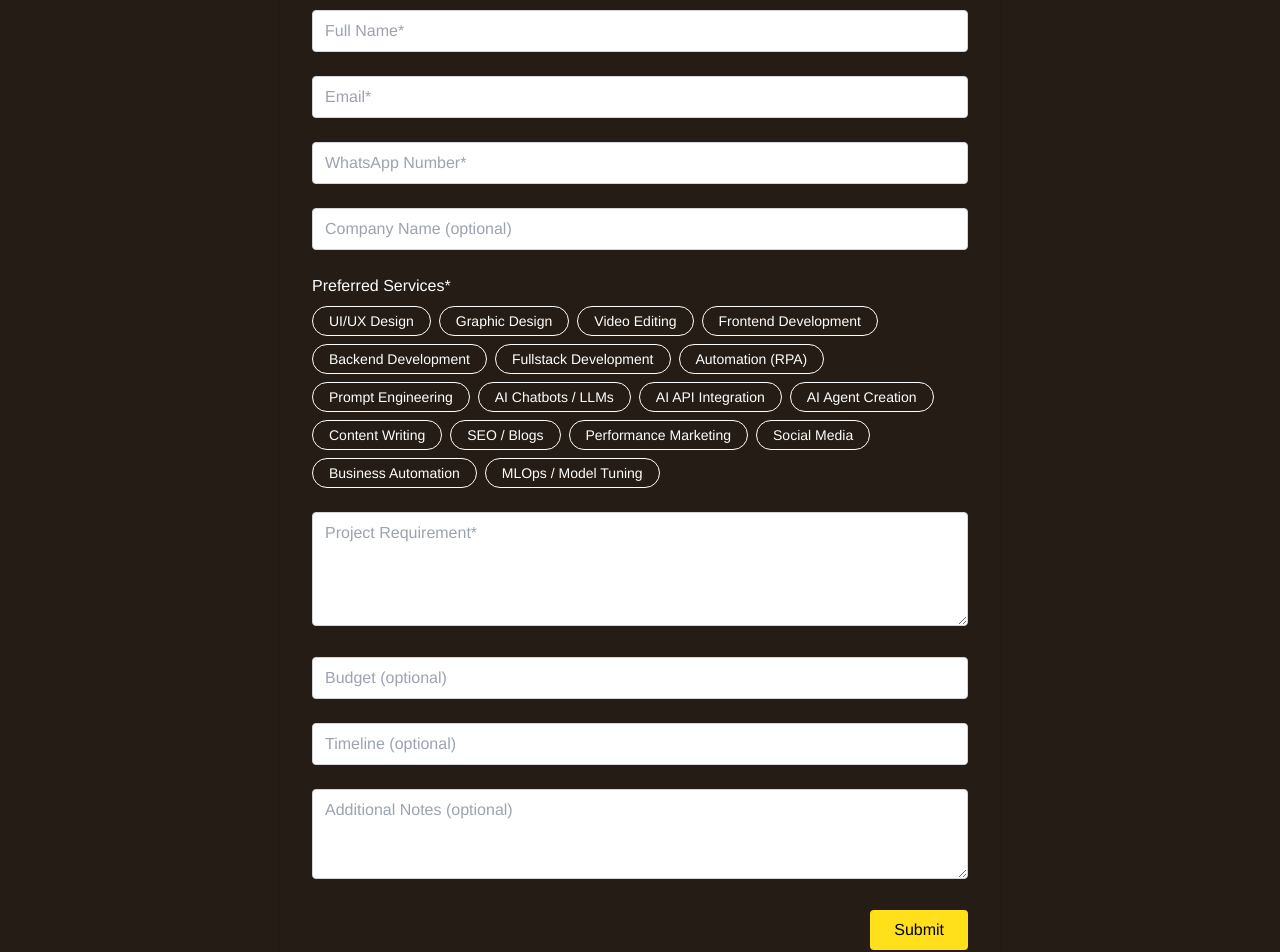
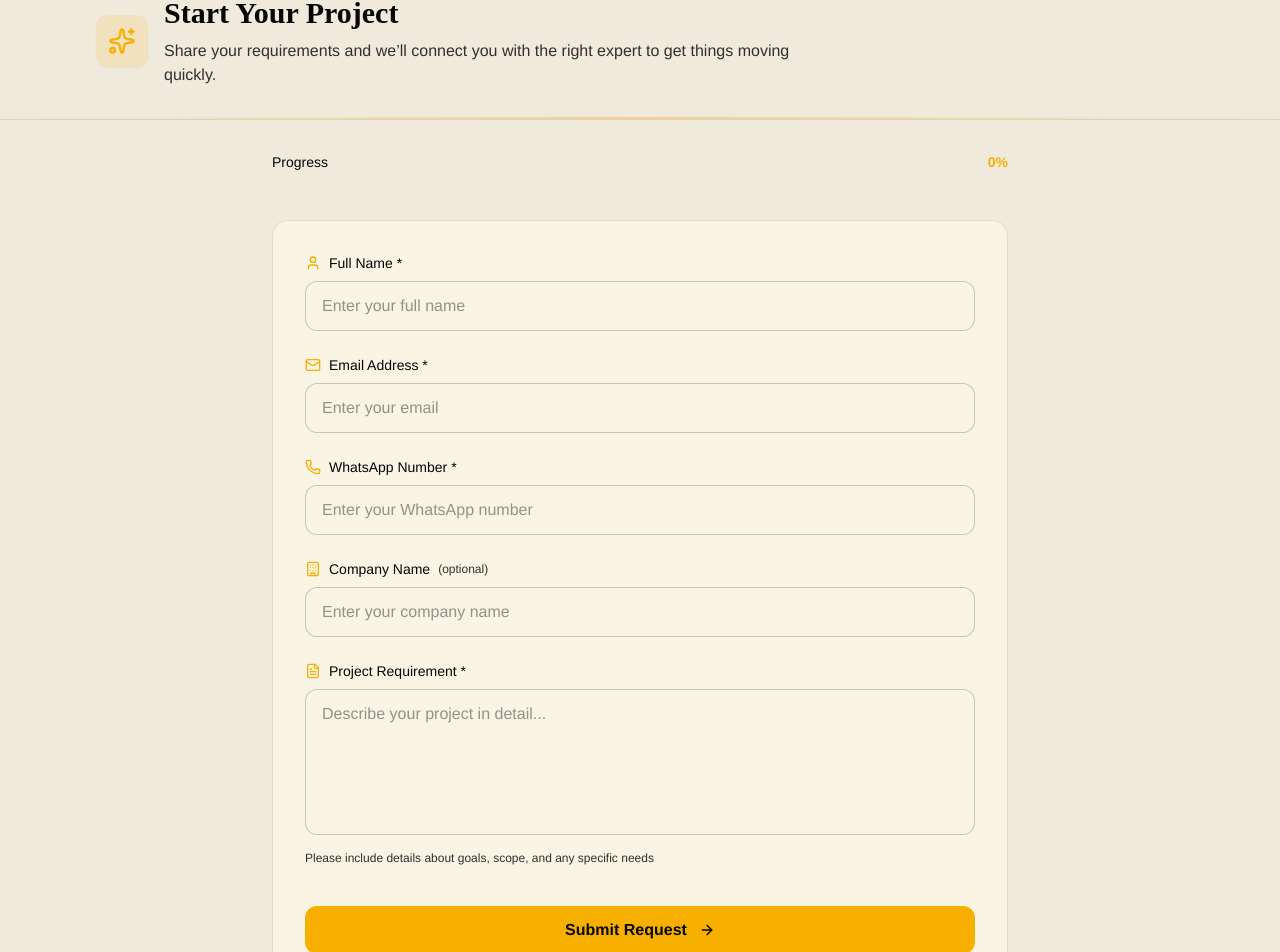
Before and after one commit to aryantrivedi28/aitm-isolated, a Next.js app: page /client-request in a window 1280 px wide. Shown: the part 162-1114 px from the top of the page. Built offline with nearby package versions, Linux system fonts and the light colour scheme; no server answers.

Commit message:
Client request sent

```diff
--- /dev/null
+++ b/src/app/api/client-submission/route.ts
@@ -0,0 +1,62 @@
+import { NextApiRequest, NextApiResponse } from 'next';
+import { supabase } from '../../../lib/SupabaseAuthClient';
+import { syncToGoogleSheets } from '../../../lib/googleSheetSync';
+import { sendAdminEmail } from '@/src/lib/mailer';
+
+export default async function handler(req: NextApiRequest, res: NextApiResponse) {
+  if (req.method !== 'POST') {
+    return res.status(405).json({ error: 'Method not allowed' });
+  }
+
+  try {
+    const { fullName, email, phone, company, requirement } = req.body;
+
+    // 1. Save to Supabase (you definitely have access to this)
+    const { data: inserted, error: insertError } = await supabase
+      .from('client_requests')
+      .insert([{
+        full_name: fullName,
+        email,
+        phone,
+        company: company || '',
+        requirement,
+        status: 'pending',
+        created_at: new Date().toISOString()
+      }])
+      .select()
+      .single();
+
+    if (insertError) throw insertError;
+
+    // 2. Sync to Google Sheets (server-side)
+    await syncToGoogleSheets({
+      timestamp: new Date().toISOString(),
+      fullName,
+      email,
+      phone,
+      company: company || 'N/A',
+      requirement,
+      status: 'pending'
+    });
+
+    // 3. Send email notification
+    await sendAdminEmail({
+      fullName,
+      email,
+      phone,
+      company: company || 'N/A',
+      requirement,
+      timestamp: new Date().toISOString()
+    });
+
+    return res.status(200).json({
+      success: true,
+      message: 'Request submitted and processed',
+      data: inserted
+    });
+
+  } catch (error) {
+    console.error('API error:', error);
+    return res.status(500).json({ error: 'Internal server error' });
+  }
+}
--- a/src/app/client-request/page.tsx
+++ b/src/app/client-request/page.tsx
@@ -1,10 +1,11 @@
 'use client';
 
-console.log('🚀 LOADED client-request/page.tsx')
 import React, { useState, useEffect } from 'react';
 import { useRouter } from 'next/navigation';
 import { supabase } from '../../lib/SupabaseAuthClient';
 import { matchFreelancerToClient } from '../../lib/matchmaker';
+import { motion } from 'framer-motion';
+import { User, Mail, Phone, Building, FileText, ArrowRight, Sparkles } from 'lucide-react';
 
 export default function ClientRequestForm() {
   const router = useRouter();
@@ -14,42 +15,41 @@ export default function ClientRequestForm() {
     email: '',
     phone: '',
     company: '',
-    services: [] as string[],
-    requirement: '',
-    budget: '',
-    timeline: '',
-    notes: ''
+    requirement: ''
   });
 
+  const [loading, setLoading] = useState(false);
   const [progress, setProgress] = useState(0);
 
-  const serviceOptions = [
-    'UI/UX Design', 'Graphic Design', 'Video Editing',
-    'Frontend Development', 'Backend Development', 'Fullstack Development',
-    'Automation (RPA)', 'Prompt Engineering', 'AI Chatbots / LLMs',
-    'AI API Integration', 'AI Agent Creation',
-    'Content Writing', 'SEO / Blogs', 'Performance Marketing',
-    'Social Media', 'Business Automation', 'MLOps / Model Tuning'
-  ];
+  // Animation variants
+  const fadeInUp = {
+    hidden: { opacity: 0, y: 20 },
+    visible: {
+      opacity: 1,
+      y: 0,
+      transition: { duration: 0.6 }
+    }
+  };
+
+  const staggerContainer = {
+    hidden: { opacity: 0 },
+    visible: {
+      opacity: 1,
+      transition: {
+        staggerChildren: 0.1,
+        delayChildren: 0.2
+      }
+    }
+  };
 
   useEffect(() => {
     let filled = 0;
     if (form.fullName) filled++;
     if (form.email) filled++;
     if (form.phone) filled++;
-    if (form.services.length) filled++;
     if (form.requirement) filled++;
-    setProgress(Math.round((filled / 5) * 100));
+    setProgress(Math.round((filled / 4) * 100));
   }, [form]);
-
-  const toggleService = (option: string) => {
-    setForm(prev => ({
-      ...prev,
-      services: prev.services.includes(option)
-        ? prev.services.filter(item => item !== option)
-        : [...prev.services, option]
-    }));
-  };
 
   const handleChange = (e: React.ChangeEvent<HTMLInputElement | HTMLTextAreaElement>) => {
     setForm({ ...form, [e.target.name]: e.target.value });
@@ -57,98 +57,305 @@ export default function ClientRequestForm() {
 
 const handleSubmit = async (e: React.FormEvent<HTMLFormElement>) => {
   e.preventDefault();
+  setLoading(true);
 
-    const mappedPayload = {
+  try {
+    // 1. Save to Supabase
+    const { data: inserted, error: insertError } = await supabase
+      .from('client_requests')
+      .insert([{
         full_name: form.fullName,
         email: form.email,
         phone: form.phone,
-      company: form.company,
-      services: form.services,
+        company: form.company || '',
         requirement: form.requirement,
-      budget: form.budget,
-      timeline: form.timeline,
-      notes: form.notes,
-      status: 'pending'
-    };
-
-    const { data: inserted, error: insertError } = await supabase
-      .from('client_requests')
-      .insert([mappedPayload])
+        status: 'pending',
+        instant_email_sent: false,
+        daily_report_included: false
+      }])
       .select()
       .single();
 
-    if (insertError) {
-      console.error('Insert failed:', insertError);
-      alert('Submission failed. Please try again.');
-      return;
+    if (insertError) throw insertError;
+
+    // 2. Send to Google Apps Script for immediate email
+    const scriptUrl = 'https://script.google.com/macros/s/AKfycbxUhJwYMkxudvFvdDkt8CBijAS0Ur1X8Cdts5sr6AodGfVUUj6A7X8ZUQajxd7ppCKy/exec'; // Get from deployment
+
+    const scriptResponse = await fetch(scriptUrl, {
+      method: 'POST',
+      headers: {
+        'Content-Type': 'application/json',
+        'Accept': 'application/json'
+      },
+      body: JSON.stringify({
+        fullName: form.fullName,
+        email: form.email,
+        phone: form.phone,
+        company: form.company || '',
+        requirement: form.requirement,
+        submittedAt: new Date().toISOString()
+      })
+    });
+
+    const scriptResult = await scriptResponse.json();
+
+    if (!scriptResult.success) {
+      console.warn('Instant email may not have been sent:', scriptResult.message);
+      // Continue anyway - Supabase saved successfully
+    } else {
+      console.log('✅ Instant email triggered:', scriptResult.message);
     }
 
-    const { data: freelancers = [], error: fetchError } = await supabase
-      .from('ai_freelancers')
-      .select('*');
-
-    if (fetchError) {
-      console.error('Fetch freelancers error:', fetchError);
-    }
-
-    // after
-const match = await matchFreelancerToClient(mappedPayload, freelancers);
-    if (match) {
+    // 3. Update Supabase with email status
     await supabase
       .from('client_requests')
-        .update({ status: 'matched',
-          assigned_freelancer_id: match!.id })
+      .update({
+        instant_email_sent: true,
+        instant_email_sent_at: new Date().toISOString()
+      })
       .eq('id', inserted.id);
-    }
 
     router.push('/thank-you-client');
+
+  } catch (error) {
+    console.error('Submission error:', error);
+    alert('An error occurred. Please try again.');
+  } finally {
+    setLoading(false);
+  }
 };
 
   return (
-    <main className="min-h-screen bg-[#241C15] text-white">
-      <header className="py-4 text-center text-lg font-bold">Client Project Request</header>
-      <div className="max-w-3xl mx-auto p-6 pb-24">
-        <div className="mb-6">
-          <div className="h-2 w-full bg-gray-700 rounded-full">
-            <div className="h-full bg-[#FFE01B] rounded-full transition-all duration-300" style={{ width: `${progress}%` }} />
-          </div>
-          <div className="text-sm text-right mt-1">{progress}% completed</div>
-        </div>
-        <form onSubmit={handleSubmit} className="space-y-6 bg-[#241C15] rounded-xl shadow p-8">
-          <input type="text" name="fullName" required placeholder="Full Name*" onChange={handleChange} className="w-full border border-gray-300 rounded px-3 py-2 text-black" />
-          <input type="email" name="email" required placeholder="Email*" onChange={handleChange} className="w-full border border-gray-300 rounded px-3 py-2 text-black" />
-          <input type="text" name="phone" required placeholder="WhatsApp Number*" onChange={handleChange} className="w-full border border-gray-300 rounded px-3 py-2 text-black" />
-          <input type="text" name="company" placeholder="Company Name (optional)" onChange={handleChange} className="w-full border border-gray-300 rounded px-3 py-2 text-black" />
-
-          <div>
-            <label className="block mb-2">Preferred Services*</label>
-            <div className="flex flex-wrap gap-2">
-              {serviceOptions.map(option => (
-                <button
-                  key={option}
-                  type="button"
-                  onClick={() => toggleService(option)}
-                  className={`border border-white px-4 py-1 rounded-full text-sm transition-colors duration-200 ${
-                    form.services.includes(option)
-                      ? 'bg-yellow-400 text-black'
-                      : 'text-white hover:bg-yellow-400 hover:text-white'
-                  }`}
+    <main className="min-h-screen bg-[#f0eadd] pt-[125px] pb-16 relative overflow-hidden">
+      {/* Header */}
+      <header className="relative bg-[#f0eadd] border-b border-[#050504]/10">
+        <div className="max-w-6xl mx-auto px-4 sm:px-6 lg:px-8 py-6 sm:py-8">
+          <motion.div
+            initial={{ opacity: 0, y: -12 }}
+            animate={{ opacity: 1, y: 0 }}
+            transition={{ duration: 0.6, ease: "easeOut" }}
+            className="flex items-start sm:items-center gap-4"
           >
-                  {option}
-                </button>
-              ))}
-            </div>
+            {/* Icon */}
+            <div className="flex-shrink-0 p-3 rounded-xl bg-[#f7af00]/15 shadow-sm">
+              <Sparkles className="w-6 h-6 sm:w-7 sm:h-7 text-[#f7af00]" />
             </div>
 
-          <textarea name="requirement" required placeholder="Project Requirement*" onChange={handleChange} className="w-full border border-gray-300 rounded px-3 py-2 text-black" rows={4} />
-          <input type="text" name="budget" placeholder="Budget (optional)" onChange={handleChange} className="w-full border border-gray-300 rounded px-3 py-2 text-black" />
-          <input type="text" name="timeline" placeholder="Timeline (optional)" onChange={handleChange} className="w-full border border-gray-300 rounded px-3 py-2 text-black" />
-          <textarea name="notes" placeholder="Additional Notes (optional)" onChange={handleChange} className="w-full border border-gray-300 rounded px-3 py-2 text-black" rows={3} />
+            {/* Text */}
+            <div className="flex-1">
+              <h1 className="text-xl sm:text-2xl md:text-3xl font-semibold text-[#050504] leading-tight">
+                Start Your Project
+              </h1>
 
-          <div className="flex justify-end">
-            <button type="submit" className="bg-[#FFE01B] text-black px-6 py-2 rounded hover:bg-yellow-300">Submit</button>
+              <p className="mt-1 sm:mt-2 text-sm sm:text-base text-[#31302f] max-w-2xl leading-relaxed">
+                Share your requirements and we’ll connect you with the right expert to get things moving quickly.
+              </p>
             </div>
+          </motion.div>
+        </div>
+
+        {/* Subtle decorative gradient line */}
+        <div className="absolute bottom-0 left-0 w-full h-[2px] bg-gradient-to-r from-transparent via-[#f7af00]/40 to-transparent" />
+      </header>
+
+
+      <div className="max-w-3xl mx-auto px-4 py-8 pb-16">
+        {/* Progress Bar */}
+        <motion.div
+          initial="hidden"
+          animate="visible"
+          variants={fadeInUp}
+          className="mb-8"
+        >
+          <div className="flex justify-between items-center mb-2">
+            <span className="text-sm font-medium text-[#050504]">
+              Progress
+            </span>
+            <span className="text-sm font-semibold text-[#f7af00]">
+              {progress}%
+            </span>
+          </div>
+          <div className="h-2 w-full bg-[#f0eadd] rounded-full overflow-hidden">
+            <motion.div
+              initial={{ width: 0 }}
+              animate={{ width: `${progress}%` }}
+              transition={{ duration: 0.6, ease: "easeInOut" }}
+              className="h-full bg-[#f7af00] rounded-full"
+            />
+          </div>
+        </motion.div>
+
+        {/* Form Container */}
+        <motion.div
+          initial="hidden"
+          animate="visible"
+          variants={staggerContainer}
+          className="bg-[#faf4e5] rounded-2xl border border-[#050504]/10 p-6 md:p-8"
+        >
+          <form onSubmit={handleSubmit} className="space-y-6">
+            {/* Full Name */}
+            <motion.div variants={fadeInUp}>
+              <label className="flex items-center gap-2 mb-2 text-sm font-medium text-[#050504]">
+                <User className="w-4 h-4 text-[#f7af00]" />
+                Full Name *
+              </label>
+              <input
+                type="text"
+                name="fullName"
+                required
+                value={form.fullName}
+                onChange={handleChange}
+                placeholder="Enter your full name"
+                className="w-full px-4 py-3 bg-[#faf4e5] border border-[#050504]/20 rounded-xl text-[#050504] placeholder-[#31302f]/50 focus:outline-none focus:border-[#f7af00] transition-colors"
+              />
+            </motion.div>
+
+            {/* Email */}
+            <motion.div variants={fadeInUp}>
+              <label className="flex items-center gap-2 mb-2 text-sm font-medium text-[#050504]">
+                <Mail className="w-4 h-4 text-[#f7af00]" />
+                Email Address *
+              </label>
+              <input
+                type="email"
+                name="email"
+                required
+                value={form.email}
+                onChange={handleChange}
+                placeholder="Enter your email"
+                className="w-full px-4 py-3 bg-[#faf4e5] border border-[#050504]/20 rounded-xl text-[#050504] placeholder-[#31302f]/50 focus:outline-none focus:border-[#f7af00] transition-colors"
+              />
+            </motion.div>
+
+            {/* Phone */}
+            <motion.div variants={fadeInUp}>
+              <label className="flex items-center gap-2 mb-2 text-sm font-medium text-[#050504]">
+                <Phone className="w-4 h-4 text-[#f7af00]" />
+                WhatsApp Number *
+              </label>
+              <input
+                type="tel"
+                name="phone"
+                required
+                value={form.phone}
+                onChange={handleChange}
+                placeholder="Enter your WhatsApp number"
+                className="w-full px-4 py-3 bg-[#faf4e5] border border-[#050504]/20 rounded-xl text-[#050504] placeholder-[#31302f]/50 focus:outline-none focus:border-[#f7af00] transition-colors"
+              />
+            </motion.div>
+
+            {/* Company Name (Optional) */}
+            <motion.div variants={fadeInUp}>
+              <label className="flex items-center gap-2 mb-2 text-sm font-medium text-[#050504]">
+                <Building className="w-4 h-4 text-[#f7af00]" />
+                Company Name <span className="text-[#31302f] text-xs">(optional)</span>
+              </label>
+              <input
+                type="text"
+                name="company"
+                value={form.company}
+                onChange={handleChange}
+                placeholder="Enter your company name"
+                className="w-full px-4 py-3 bg-[#faf4e5] border border-[#050504]/20 rounded-xl text-[#050504] placeholder-[#31302f]/50 focus:outline-none focus:border-[#f7af00] transition-colors"
+              />
+            </motion.div>
+
+            {/* Requirement */}
+            <motion.div variants={fadeInUp}>
+              <label className="flex items-center gap-2 mb-2 text-sm font-medium text-[#050504]">
+                <FileText className="w-4 h-4 text-[#f7af00]" />
+                Project Requirement *
+              </label>
+              <textarea
+                name="requirement"
+                required
+                value={form.requirement}
+                onChange={handleChange}
+                placeholder="Describe your project in detail..."
+                rows={5}
+                className="w-full px-4 py-3 bg-[#faf4e5] border border-[#050504]/20 rounded-xl text-[#050504] placeholder-[#31302f]/50 focus:outline-none focus:border-[#f7af00] transition-colors resize-none"
+              />
+              <p className="text-xs text-[#31302f] mt-2">
+                Please include details about goals, scope, and any specific needs
+              </p>
+            </motion.div>
+
+            {/* Submit Button */}
+            <motion.div
+              variants={fadeInUp}
+              className="pt-4"
+            >
+              <button
+                type="submit"
+                disabled={loading}
+                className="
+                  w-full
+                  flex items-center justify-center
+                  gap-3
+                  px-6 py-3
+                  bg-[#f7af00]
+                  text-[#050504]
+                  font-semibold
+                  rounded-xl
+                  hover:bg-[#f7af00]/90
+                  disabled:opacity-50 disabled:cursor-not-allowed
+                  transition-all duration-300
+                  group
+                "
+              >
+                {loading ? (
+                  <div className="flex items-center gap-3">
+                    <div className="w-4 h-4 border-2 border-[#050504] border-t-transparent rounded-full animate-spin" />
+                    <span>Processing...</span>
+                  </div>
+                ) : (
+                  <>
+                    <span>Submit Request</span>
+                    <ArrowRight className="w-4 h-4 group-hover:translate-x-1 transition-transform" />
+                  </>
+                )}
+              </button>
+            </motion.div>
+
+            {/* Privacy Note */}
+            <motion.div
+              variants={fadeInUp}
+              className="text-center pt-4"
+            >
+              <p className="text-xs text-[#31302f]">
+                Your information is secure and will only be used to match you with suitable freelancers.
+              </p>
+            </motion.div>
           </form>
+        </motion.div>
+
+        {/* Decorative Elements */}
+        <div className="fixed inset-0 pointer-events-none -z-10 overflow-hidden">
+          <motion.div
+            animate={{
+              y: [0, 20, 0],
+              rotate: [0, 5, 0],
+            }}
+            transition={{
+              duration: 8,
+              repeat: Infinity,
+              ease: "easeInOut"
+            }}
+            className="absolute -left-20 top-1/4 w-64 h-64 bg-[#f7af00]/5 rounded-full blur-3xl"
+          />
+          <motion.div
+            animate={{
+              y: [20, 0, 20],
+              rotate: [5, 0, 5],
+            }}
+            transition={{
+              duration: 10,
+              repeat: Infinity,
+              ease: "easeInOut"
+            }}
+            className="absolute -right-20 bottom-1/4 w-80 h-80 bg-[#f7af00]/5 rounded-full blur-3xl"
+          />
+        </div>
       </div>
     </main>
   );
--- a/src/app/thank-you-client/page.tsx
+++ b/src/app/thank-you-client/page.tsx
@@ -4,7 +4,7 @@ import Link from 'next/link';
 
 export default function ThankYouClient() {
   return (
-    <main className="min-h-screen bg-[#241C15] text-white flex flex-col items-center justify-center px-4 text-center">
+    <main className="min-h-screen bg-[#faf4e5] text-[#050504] flex flex-col items-center justify-center px-4 text-center">
       <h1 className="text-2xl md:text-3xl font-serif mb-4" style={{ fontFamily: 'Playfair Display' }}>
         Thanks for submitting your request!
       </h1>
@@ -12,7 +12,7 @@ export default function ThankYouClient() {
         We’ll reach out to you on WhatsApp shortly with matched talent.
       </p>
       <Link href="/">
-        <button className="mt-6 bg-[#FFE01B] text-black font-semibold px-6 py-3 rounded hover:bg-[#e6ca00] transition-all duration-200" style={{ fontFamily: 'Roboto' }}>
+        <button className="mt-6 bg-[#f7af00] text-[#050504] font-semibold px-6 py-3 rounded transition-all duration-200" style={{ fontFamily: 'Roboto' }}>
           Back to Home
         </button>
       </Link>
--- a/src/components/Header.tsx
+++ b/src/components/Header.tsx
@@ -81,7 +81,6 @@ export default function Header() {
           >
             {/* Main Header */}
             <div className="relative flex justify-between items-center px-1 sm:px-6 lg:px-8 py-4">
-
               {/* Logo */}
               <div
                 className="flex items-center cursor-pointer hover:opacity-80 transition-opacity duration-300 group"
```
Lines whose indentation alone changed are shown as unchanged.
